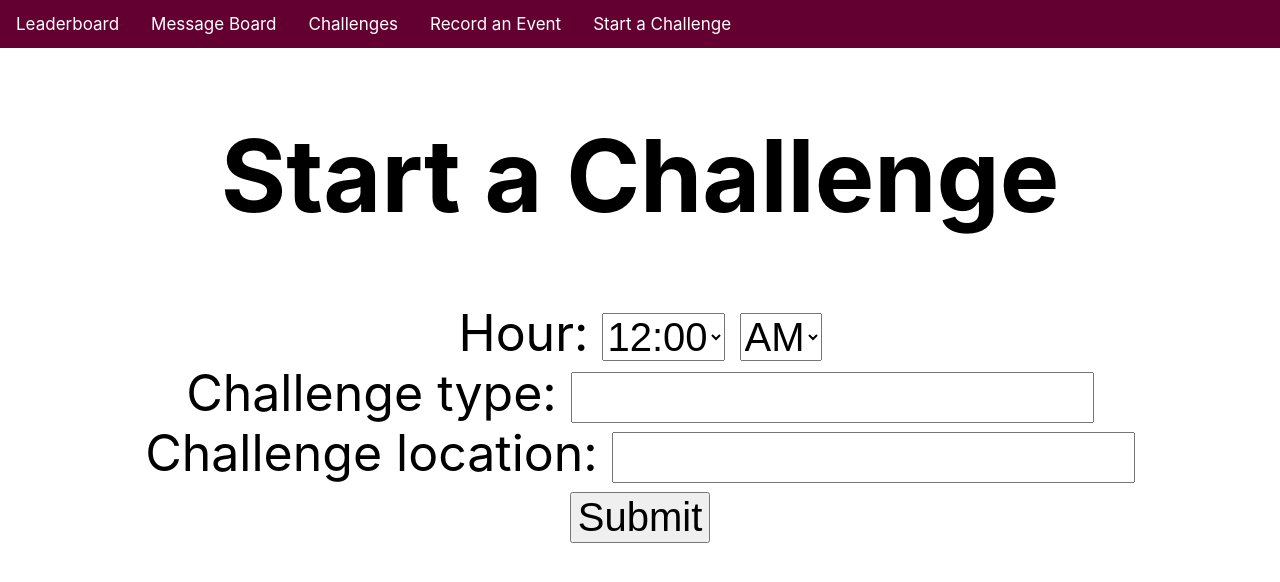
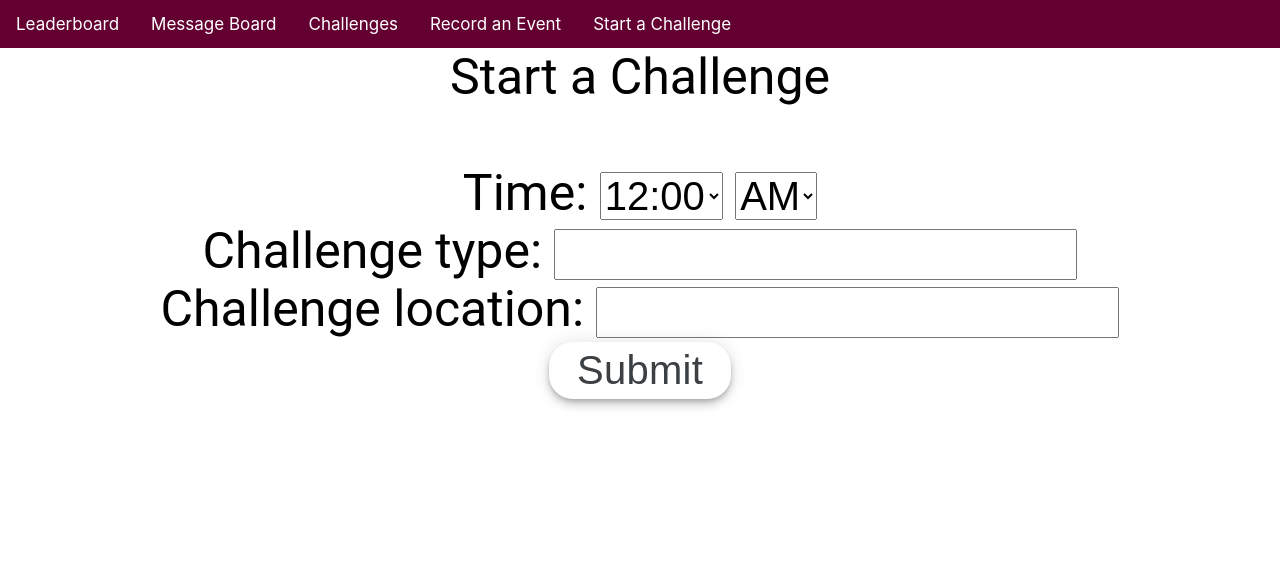
Before and after one commit to EthanWarco/VT-Hacks-11, a React (Create React App) app in the folder dorm-wars/: page /add-challenge in a window 1280 px wide. Shown: the top 582 px of the page. Built offline with nearby package versions, Linux system fonts and the light colour scheme.

Commit message:
Made submit buttons work

```diff
--- a/dorm-wars/src/AddChallenge.css
+++ b/dorm-wars/src/AddChallenge.css
@@ -1,4 +1,5 @@
 .header {
+    height: 5px;
     font-size: 50px;
     text-align: center;
 }
@@ -8,5 +9,38 @@
 }
 
 .button {
+    align-items: center;
+    appearance: none;
+    background-color: #fff;
+    border-radius: 24px;
+    border-style: none;
+    box-shadow: rgba(0, 0, 0, .2) 0 3px 5px -1px, rgba(0, 0, 0, .14) 0 6px 10px 0, rgba(0, 0, 0, .12) 0 1px 18px 0;
+    box-sizing: border-box;
+    color: #3c4043;
+    cursor: pointer;
+    display: inline-flex;
+    fill: currentcolor;
     font-size: 40px;
+    font-weight: 500;
+    justify-content: center;
+    letter-spacing: .25px;
+    line-height: normal;
+    max-width: 100%;
+    overflow: visible;
+    padding: 6px 28px;
+    position: relative;
+    text-align: center;
+    text-transform: none;
+    transition: box-shadow 280ms cubic-bezier(.4, 0, .2, 1), opacity 15ms linear 30ms, transform 270ms cubic-bezier(0, 0, .2, 1) 0ms;
+    user-select: none;
+    -webkit-user-select: none;
+    touch-action: manipulation;
+    width: auto;
+    will-change: transform, opacity;
+    z-index: 0;
 }
+
+.button:disabled {
+    opacity: 0.5;
+    cursor: not-allowed;
+}
--- a/dorm-wars/src/AddChallenge.js
+++ b/dorm-wars/src/AddChallenge.js
@@ -1,12 +1,26 @@
-import './AddChallenge'
+import React from 'react';
+import ReactDOM from 'react-dom';
+import './AddChallenge.css';
 
-function AddChallenge() {
+function addChallenge(type, location, time) {
+    console.log(type + ", " + location + ", " + time);
+}
+
+class AddChallenge extends React.Component {
+    constructor(){
+      super();
+      this.state={type: '', location: '', time: '12:00', ampm: 'AM'}
+    }
+
+    render() {
       return (
         <div className = "header">
-            <h1>Start a Challenge</h1>
+            <div>Start a Challenge</div>
+            <br/>
+
             <div>
-                <label for="hour">Hour: </label>
-                <select id="hour" className="text">
+                <label for="time">Time: </label>
+                <select value={this.state.time} onChange={(e)=>{this.setState({time: e.target.value})}} id="time" className="text">
                     <option value="12:00" >12:00</option>
                     <option value="12:30">12:30</option>
                     <option value="1:00">1:00</option>
@@ -33,24 +47,38 @@ function AddChallenge() {
                     <option value="11:30">11:30</option>
                 </select>
                 <label for="ampm"> </label>
-                <select id="ampm" className="text">
+                    <select value={this.state.ampm} onChange={(e)=>{this.setState({ampm: e.target.value})}} id="ampm" className="text">
                         <option value="AM">AM</option>
                         <option value="PM">PM</option>
                     </select>
                 </div>
                 <div>
                     <label for="type">Challenge type: </label>
-                <input type="text" name="type" size="20" maxlength="45" className="text"></input>
+                    <input value={this.state.type} onChange={(e)=>{this.setState({type: e.target.value})}} type="text" name="type" size="20" maxlength="45" className="text"></input>
                 </div>
                 <div>
                     <label for="location">Challenge location: </label>
-                <input type="text" name="location" size="20" maxlength="45" className="text"></input>
+                    <input value={this.state.location} onChange={(e)=>{this.setState({location: e.target.value})}} type="text" name="location" size="20" maxlength="45" className="text"></input>
             </div>
+
             <div className = "submit">
-                <button className = "button">Submit</button>
+                <button className = "button" onClick={() => {
+                    if(this.state.type == '' && this.state.location == '') {
+                        //Set both red
+                    } else if(this.state.type == '') {
+                        //Set one red
+                    } else if(this.state.location == '') {
+                        //Set one red
+                    } else {
+                        addChallenge(this.state.type, this.state.location, this.state.time + " " + this.state.ampm);
+                    }
+                }}>Submit</button>
             </div>
         </div>
-    );
+      )
+    }
 }
 
+const root = ReactDOM.createRoot(document.getElementById("root"));
+root.render(<AddChallenge />);
 export default AddChallenge;
--- a/dorm-wars/src/AddEvent.css
+++ b/dorm-wars/src/AddEvent.css
@@ -1,6 +1,7 @@
 .header {
     font-size: 50px;
     text-align: center;
+    font-family: Roboto;
 }
 
 .text {
--- a/dorm-wars/src/AddEvent.js
+++ b/dorm-wars/src/AddEvent.js
@@ -1,12 +1,24 @@
+import React from 'react';
+import ReactDOM from 'react-dom';
 import './AddEvent.css';
 
-function AddEvent() {
+function addEvent(type, time) {
+    console.log(type + ", " + time);
+}
+
+class AddEvent extends React.Component {
+    constructor(){
+      super();
+      this.state={event: 'Fire Alarm', time: '12:00', ampm: 'AM'}
+    }
+    render() {
         return (
             <div className = "header">
-            <h1>Record an Event</h1>
+                <div>Record an Event</div>
+                <br/>
                 <div>
-                <label for="hour">Hour: </label>
-                <select id="hour" className="text">
+                    <label for="time">Time: </label>
+                    <select value={this.state.time} onChange={(e)=>{this.setState({time: e.target.value})}} id="time" className="text">
                         <option value="12:00" >12:00</option>
                         <option value="12:30">12:30</option>
                         <option value="1:00">1:00</option>
@@ -33,24 +45,27 @@ function AddEvent() {
                         <option value="11:30">11:30</option>
                     </select>
                     <label for="ampm"> </label>
-                <select id="ampm" className="text">
+                    <select value={this.state.ampm} onChange={(e)=>{this.setState({ampm: e.target.value})}} id="ampm" className="text">
                         <option value="AM">AM</option>
                         <option value="PM">PM</option>
                     </select>
                 </div>
                 <div>
                     <label for="event">Event: </label>
-                <select id="event" className="text">
+                    <select value={this.state.event} onChange={(e)=>{this.setState({event: e.target.value})}} id="event" className="text">
                         <option value="fire-alarm">Fire Alarm</option>
                         <option value="ambulance">Ambulance</option>
                         <option value="party">Party</option>
                     </select>
                 </div>
                 <div className = "submit">
-                <button className = "button">Submit</button>
+                    <button className = "button" onClick={() => addEvent(this.state.event, this.state.time + " " + this.state.ampm)}>Submit</button>
                 </div>
             </div>
-    );
+        )
+    }
 }
 
+const root = ReactDOM.createRoot(document.getElementById("root"));
+root.render(<AddEvent />);
 export default AddEvent;
--- /dev/null
+++ b/dorm-wars/src/Messages.css
@@ -0,0 +1,32 @@
+.name {
+    color: black;
+    text-decoration: none;
+    font-size: 20px;
+}
+
+.time {
+    color: gray;
+    font-size: 20px;
+}
+
+.message {
+    font-size: 20px;
+}
+
+.messagebox {
+    margin: 5px;
+}
+
+.textbox {
+    margin: 5px;
+}
+
+.messagetext {
+    font-size: 20px;
+    height: 22 px;
+}
+
+.send {
+    font-size: 20px;
+    margin-left: 5px;
+}
--- a/dorm-wars/src/Messages.js
+++ b/dorm-wars/src/Messages.js
@@ -1,7 +1,28 @@
+import './Messages.css';
+import Textbox from './Textbox.js';
+
+function getMessages() {
+    return [["[Slusher] Ethan Warco", "Hello World!", "Sep 16 2023 4:43 PM"], ["[O'Shaughnessy] Lily Warco", "Hello World!", "Sep 16 2023 4:42 PM"]];
+}
+
 function Messages() {
+    const messages = getMessages();
     return (
         <div>
-            <h1>Message Board</h1>
+            <Textbox />
+            <div>{messages.map(message => <Message name = {message[0]} message = {message[1]} time = {message[2]}/>)}</div>
+        </div>
+    );
+}
+
+function Message(props) {
+    return (
+        <div className = "messagebox">
+            <div>
+                <strong className = "name">{props.name}</strong>
+                <span className = "time"> - {props.time}</span>
+            </div>
+            <div className = "message">{props.message}</div>
         </div>
     );
 }
--- /dev/null
+++ b/dorm-wars/src/Textbox.js
@@ -0,0 +1,31 @@
+import React from 'react';
+import ReactDOM from 'react-dom';
+import './Messages.css'
+
+function sendMessage(message) {
+    console.log(message);
+}
+
+class Textbox extends React.Component {
+    constructor(){
+      super();
+      this.state={message: ''}
+    }
+    render() {
+      return (
+        <div className = "textbox">
+            <label for="text"></label>
+            <input value={this.state.message} onChange={(e)=>{this.setState({message: e.target.value})}} type="text" name="text" size="30" maxlength="10000" className="messagetext"></input>
+            <button className="send" onClick={() => {
+              sendMessage(this.state.message);
+              this.setState({message: ''});
+            }}>Send</button>
+        </div>
+      )
+    }
+  }
+
+
+const root = ReactDOM.createRoot(document.getElementById("root"));
+root.render(<Textbox />);
+export default Textbox;
```
Lines whose indentation alone changed are shown as unchanged.
